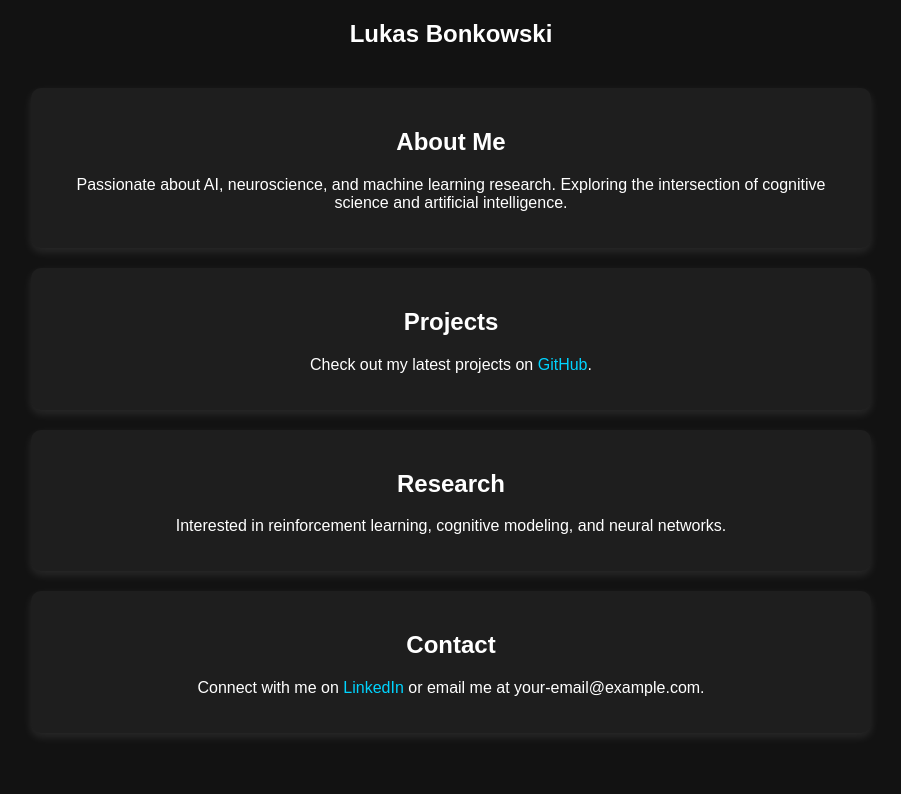
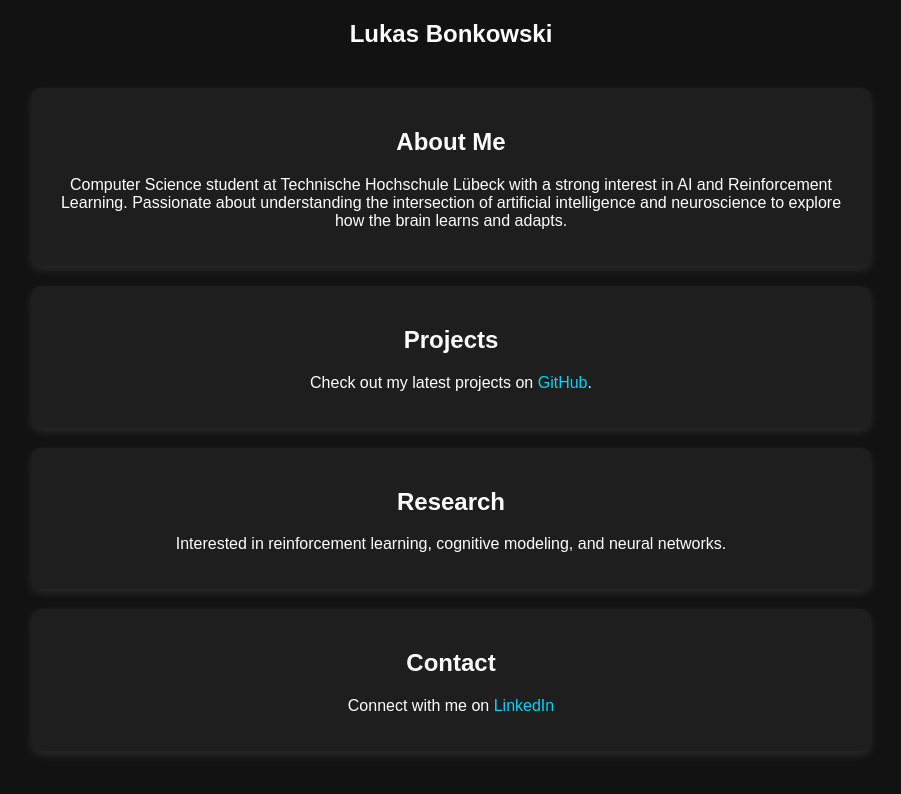
Before and after one commit to Lrkes/Lrkes.github.io, a plain HTML site: page index.html in a window 1280 px wide. Shown: the whole page, without its empty margins (189-1090 px from the left). Drawn offline with Linux system fonts and the light colour scheme.

Commit message:
Update index.html

```diff
--- a/index.html
+++ b/index.html
@@ -3,7 +3,7 @@
 <head>
     <meta charset="UTF-8">
     <meta name="viewport" content="width=device-width, initial-scale=1.0">
-    <title>Lukas Bonkowski - AI & Neuroscience</title>
+    <title>Lukas Bonkowski - AI & Brain</title>
     <style>
         body {
             font-family: Arial, sans-serif;
@@ -39,11 +39,11 @@
     <header>Lukas Bonkowski</header>
     <section>
         <h2>About Me</h2>
-        <p>Passionate about AI, neuroscience, and machine learning research. Exploring the intersection of cognitive science and artificial intelligence.</p>
+        <p>Computer Science student at Technische Hochschule Lübeck with a strong interest in AI and Reinforcement Learning. Passionate about understanding the intersection of artificial intelligence and neuroscience to explore how the brain learns and adapts.</p>
     </section>
     <section>
         <h2>Projects</h2>
-        <p>Check out my latest projects on <a href="https://github.com/your-github-username" target="_blank">GitHub</a>.</p>
+        <p>Check out my latest projects on <a href="https://github.com/lrkes" target="_blank">GitHub</a>.</p>
     </section>
     <section>
         <h2>Research</h2>
@@ -51,7 +51,7 @@
     </section>
     <section>
         <h2>Contact</h2>
-        <p>Connect with me on <a href="https://www.linkedin.com/in/your-linkedin-username/" target="_blank">LinkedIn</a> or email me at your-email@example.com.</p>
+        <p>Connect with me on <a href="https://www.linkedin.com/in/lukas-bonkowski/" target="_blank">LinkedIn</a></p>
     </section>
 </body>
 </html>
```
